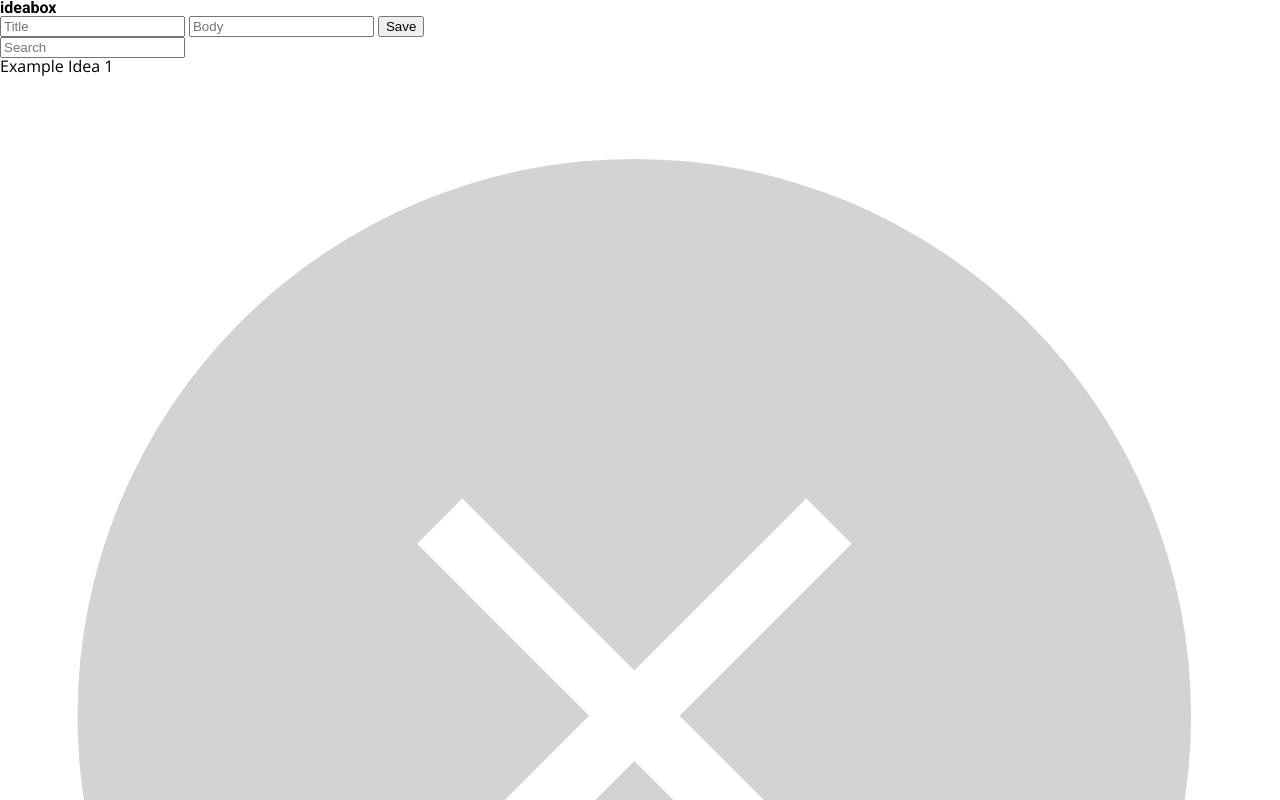
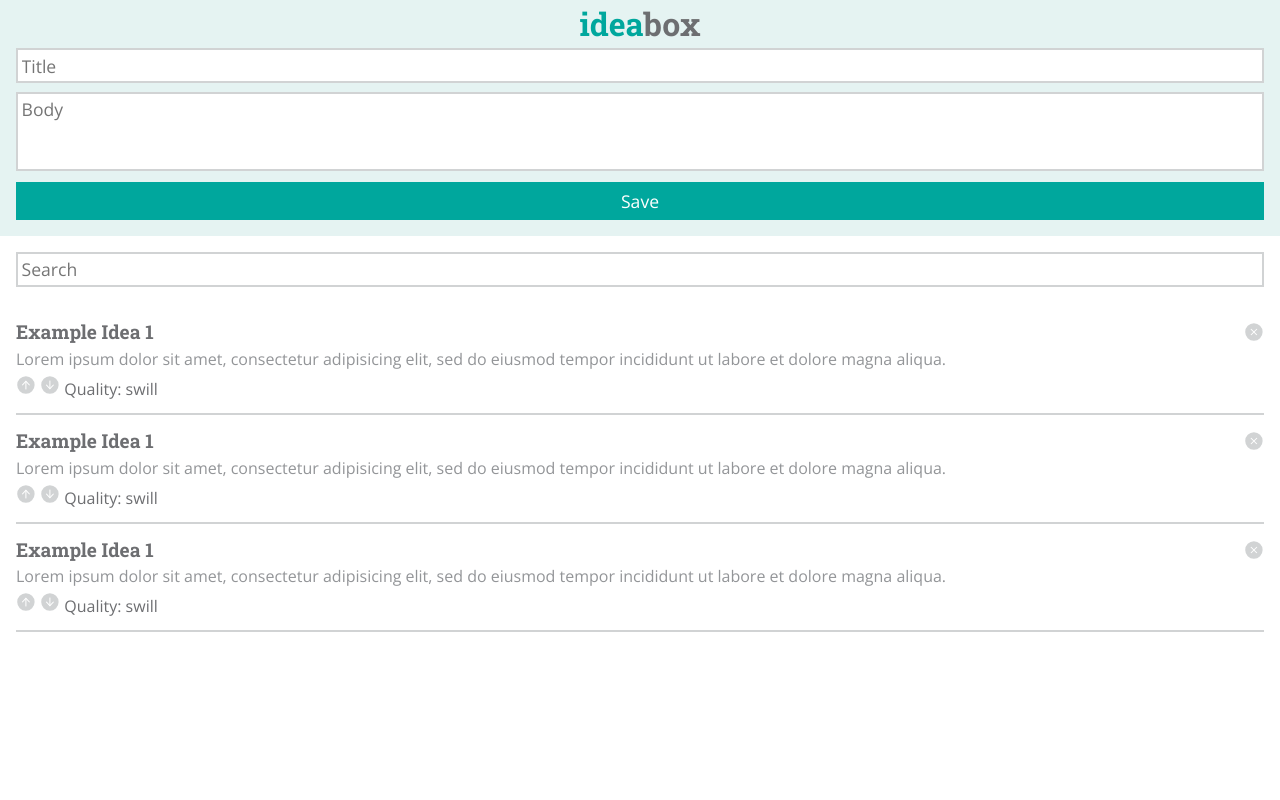
Before and after one commit to coleworsley/ideabox, a plain HTML site: page index.html in a window 1280 px wide. Shown: the top 800 px of the page. Drawn offline with nearby package versions, Linux system fonts and the light colour scheme.

Commit message:
add initial css styling

```diff
--- a/index.html
+++ b/index.html
@@ -4,7 +4,7 @@
     <meta name="viewport" content="width=device-width, initial-scale=1">
     <meta charset="utf-8">
     <title>IdeaBox</title>
-    <link href="https://fonts.googleapis.com/css?family=Open+Sans|Roboto:700" rel="stylesheet">
+    <link href="https://fonts.googleapis.com/css?family=Open+Sans|Roboto+Slab:700" rel="stylesheet">
     <link rel="stylesheet" href="reset.css">
     <link rel="stylesheet" href="styles.css">
   </head>
@@ -12,45 +12,47 @@
   <body>
     <header>
       <h1>idea<span>box</span></h1>
-      <input type="text" name="title" placeholder="Title">
-      <input type="text" name="body" placeholder="Body">
-      <button>Save</button>
+      <input type="text" name="title" placeholder="Title" class="title-input">
+
+      <textarea name="body" placeholder="Body" class="body-input"></textarea>
+
+      <button class="save-button">Save</button>
     </header>
 
     <main>
-      <input type="search" name="seachbox" placeholder="Search">
+      <input type="search" name="seachbox" placeholder="Search" class="search-box">
 
       <article class="box">
         <h3>Example Idea 1</h3>
-        <img src="assets/delete.svg" alt="exit button">
-        <p>
+        <img src="assets/delete.svg" alt="exit button" class="delete icon">
+        <p class="idea-body">
           Lorem ipsum dolor sit amet, consectetur adipisicing elit, sed do eiusmod tempor incididunt ut labore et dolore magna aliqua.
         </p>
-        <img src="assets/upvote.svg" alt="upvote">
-        <img src="assets/downvote.svg" alt="downvote">
-        <p class:"quality">Quality: swill</p>
+        <img src="assets/upvote.svg" alt="upvote" class="upvote icon">
+        <img src="assets/downvote.svg" alt="downvote" class="upvote icon">
+        <p class="idea-quality">Quality: swill</p>
       </article>
 
       <article class="box">
         <h3>Example Idea 1</h3>
-        <img src="assets/delete.svg" alt="exit button">
-        <p>
+        <img src="assets/delete.svg" alt="exit button" class="delete icon">
+        <p class="idea-body">
           Lorem ipsum dolor sit amet, consectetur adipisicing elit, sed do eiusmod tempor incididunt ut labore et dolore magna aliqua.
         </p>
-        <img src="assets/upvote.svg" alt="upvote">
-        <img src="assets/downvote.svg" alt="downvote">
-        <p class:"quality">Quality: swill</p>
+        <img src="assets/upvote.svg" alt="upvote" class="upvote icon">
+        <img src="assets/downvote.svg" alt="downvote" class="upvote icon">
+        <p class="idea-quality">Quality: swill</p>
       </article>
 
       <article class="box">
         <h3>Example Idea 1</h3>
-        <img src="assets/delete.svg" alt="exit button">
-        <p>
+        <img src="assets/delete.svg" alt="exit button" class="delete icon">
+        <p class="idea-body">
           Lorem ipsum dolor sit amet, consectetur adipisicing elit, sed do eiusmod tempor incididunt ut labore et dolore magna aliqua.
         </p>
-        <img src="assets/upvote.svg" alt="upvote">
-        <img src="assets/downvote.svg" alt="downvote">
-        <p class:"quality">Quality: swill</p>
+        <img src="assets/upvote.svg" alt="upvote" class="upvote icon">
+        <img src="assets/downvote.svg" alt="downvote" class="upvote icon">
+        <p class="idea-quality">Quality: swill</p>
       </article>
     </main>
   </body>
--- a/styles.css
+++ b/styles.css
@@ -8,5 +8,96 @@ body {
 
 
 header {
-  font-family: 'Roboto', sans-serif;
+  padding: 0 1em 1em;
+  background-color: #E5F3F2;
 }
+
+h1 {
+  font-family: 'Roboto Slab', sans-serif;
+  font-size: 2em;
+  color: #00A79D;
+  text-align: center;
+  padding: .25em;
+}
+
+span {
+  color: #6D6E71;
+}
+
+.title-input,
+.body-input,
+.search-box {
+  width: 100%;
+  border: 2px solid #D1D3D4;
+  margin-bottom: .5em;
+  padding: .2em;
+  font-size: 1.1em;
+  font-family: inherit;
+}
+
+.body-input {
+  resize: none;
+  height: 4.5em;
+}
+
+.save-button {
+  width: 100%;
+  background-color: #00A79D;
+  color: #FFFFFF;
+  border: none;
+  padding: .4em;
+  font-family: inherit;
+  font-size: 1.1em;
+}
+
+.save-button:hover {
+  background-color: #045E55;
+}
+
+
+main {
+  padding: 1em;
+}
+
+.search-box {
+  margin-bottom: 2em;
+}
+
+.box {
+  border-bottom: 2px solid #D1D3D4;
+  padding-bottom: 1em;
+  margin-bottom: 1em;
+  font-family: 'Open Sans', sans-serif;
+  color: #6D6E71;
+
+}
+
+
+h3 {
+  font-family: 'Roboto Slab', sans-serif;
+  display: inline-block;
+  font-size: 1.2em;
+  margin-bottom: .5em;
+}
+
+.delete {
+  float: right;
+}
+
+.idea-body {
+  color: #939598;
+  margin-bottom: .5em;
+}
+
+.icon {
+  height: 20px;
+}
+
+.idea-quality {
+  display: inline-block;
+}
+
+.upvote,
+.downvote {
+  display: inline-block;
+}
```
